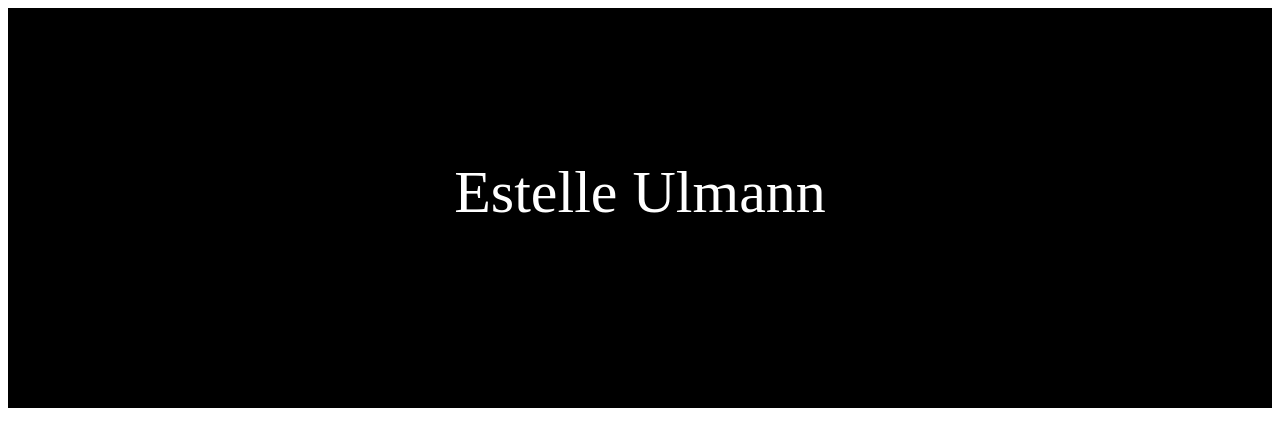
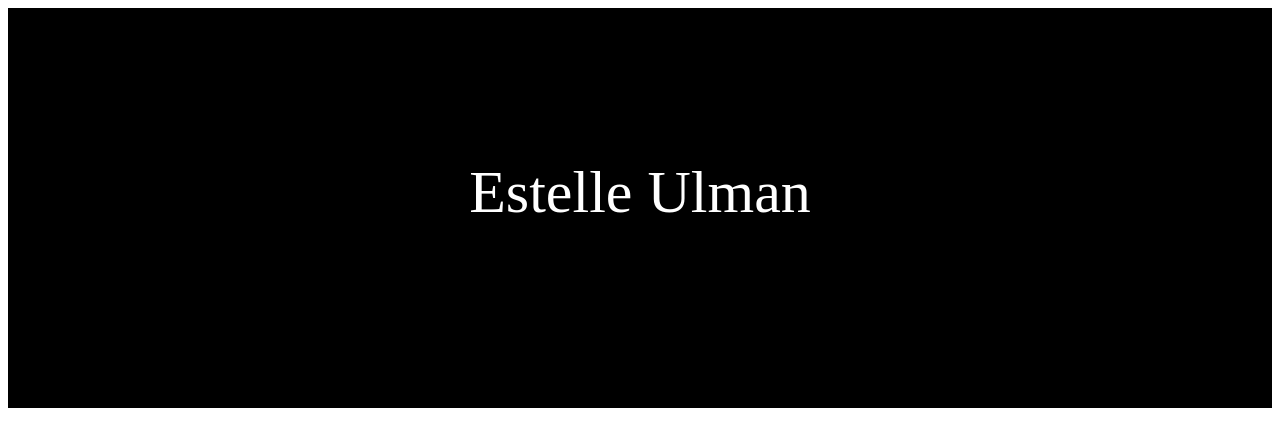
Before and after one commit to dodjia/projet1, a plain HTML site: page index.html in a window 1280 px wide. Drawn offline with Linux system fonts and the light colour scheme.

Commit message:
Test commit

```diff
--- a/index.html
+++ b/index.html
@@ -7,7 +7,7 @@
 </head>
 <header>
   <div class="title">
-  Estelle Ulmann
+  Estelle Ulman
   </div>
 </header>
 <body>
```
